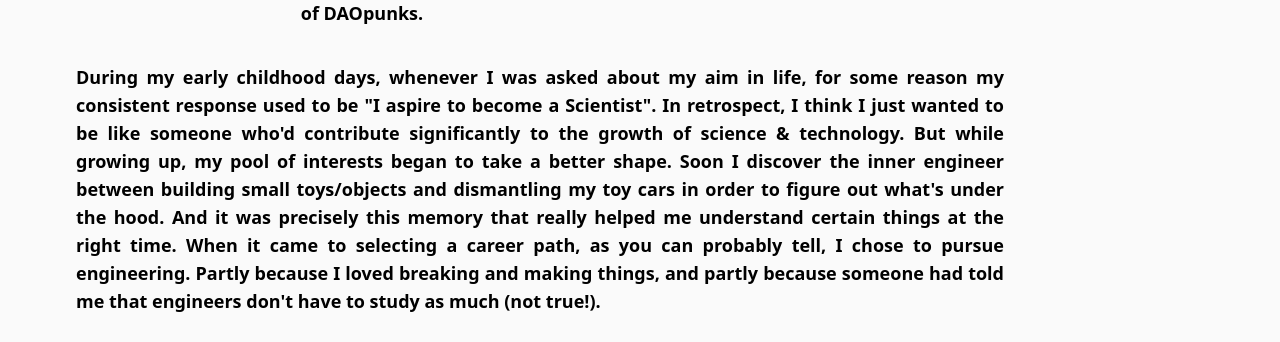
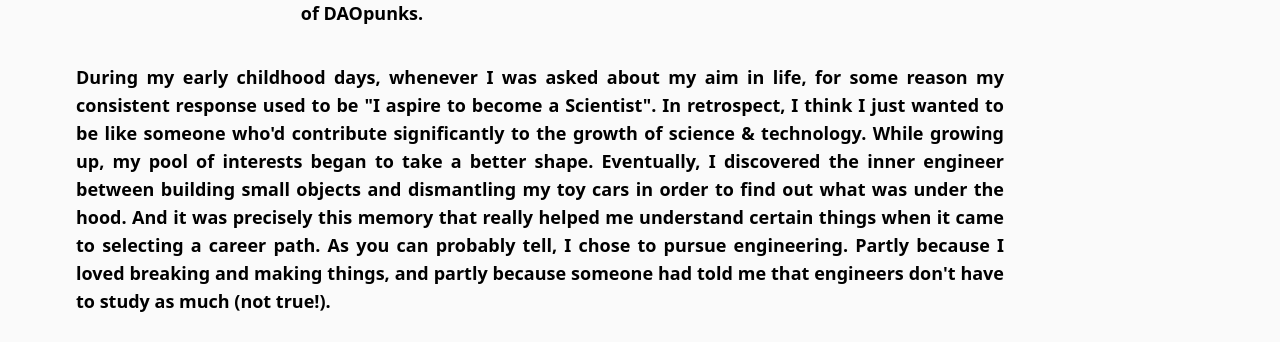
Before and after one commit to nabarvn/devfolio, a Next.js app: page /about in a window 1280 px wide. Shown: the part 458-800 px from the top of the page. Built offline with nearby package versions, Linux system fonts and the light colour scheme.

Commit message:
Alter content

```diff
--- a/pages/about.jsx
+++ b/pages/about.jsx
@@ -73,17 +73,16 @@ const About = () => {
                 aim in life, for some reason my consistent response used to be
                 &quot;I aspire to become a Scientist&quot;. In retrospect, I
                 think I just wanted to be like someone who&apos;d contribute
-                significantly to the growth of science & technology. But while
+                significantly to the growth of science & technology. While
                 growing up, my pool of interests began to take a better shape.
-                Soon I discover the inner engineer between building small
-                toys/objects and dismantling my toy cars in order to figure out
-                what&apos;s under the hood. And it was precisely this memory
-                that really helped me understand certain things at the right
-                time. When it came to selecting a career path, as you can
-                probably tell, I chose to pursue engineering. Partly because I
-                loved breaking and making things, and partly because someone had
-                told me that engineers don&apos;t have to study as much (not
-                true!).
+                Eventually, I discovered the inner engineer between building
+                small objects and dismantling my toy cars in order to find out
+                what was under the hood. And it was precisely this memory that
+                really helped me understand certain things when it came to
+                selecting a career path. As you can probably tell, I chose to
+                pursue engineering. Partly because I loved breaking and making
+                things, and partly because someone had told me that engineers
+                don&apos;t have to study as much (not true!).
               </p>
               <p className='mt-9'>
                 I studied Electrical Engineering during my bachelor&apos;s
@@ -92,17 +91,17 @@ const About = () => {
                 more about it! While grinding in college I managed to work as an
                 intern for multiple companies and four years through the process
                 I learned that I was more into software than hardware, which was
-                a fair enough transition for me given how fast the tech world
-                was evolving. After securing a decent enough score, I ended up
-                grabbing a really nice job at an international IT Giant. I
-                learned a ton during the Initial Learning Program and also
-                enjoyed my time there as a corporate engineer. However, as fate
-                would have it, I started feeling that something was missing (and
-                many things in between). Dunno what to call it exactly, maybe
-                quarter-life crisis... but I felt the need to take a step back
-                in order to figure things out for myself. Yes it wasn&apos;t
-                easy but ultimately I decided to take a career break. It gave me
-                the much needed space. Then my life changed forever!
+                a fair enough transition for me given how fast the tech industry
+                was evolving. After securing a decent score, I ended up getting
+                a great job at an international IT Giant. I learned a ton during
+                the Initial Learning Program and also enjoyed my time there as a
+                corporate engineer. However, as fate would have it, I started
+                feeling that something was missing (and many things in between).
+                Dunno what to call it exactly, maybe a quarter-life crisis...
+                but I genuinely felt the need to take a step back in order to
+                figure things out for myself. Yes it wasn&apos;t easy but
+                ultimately I decided to take a career break. It gave me the much
+                needed space and then my life changed forever!
               </p>
             </div>
           </div>
```
